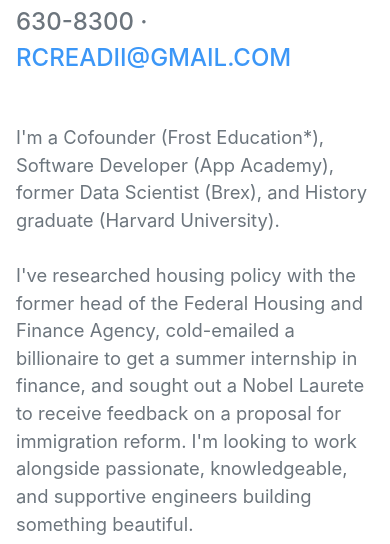
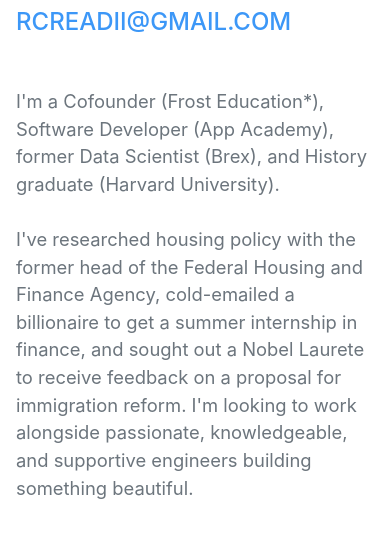
Before and after one commit to chrisreadscode/rcreadii.github.io, a plain HTML site: page index.html in a window 390 px wide. Shown: the part 358-902 px from the top of the page. Drawn offline with nearby package versions, Linux system fonts and the light colour scheme; a web font is replaced by a local one.

Commit message:
remove phone number

```diff
--- a/index.html
+++ b/index.html
@@ -46,7 +46,7 @@
                     </h1>
                     <div class="subheading mb-5">
                         <!-- 3542 Berry Street · Cheyenne Wells, CO 80810 · (317) 585-8468 · -->
-                        Boston, MA 02134 · (702) 630-8300 ·
+                        Boston, MA 02134 ·
                         <a href="mailto:rcreadii@gmail.com">rcreadii@gmail.com</a>
                     </div>
                     <p class="lead mb-5">I'm a Cofounder (Frost Education*), Software Developer (App Academy), former Data Scientist (Brex), and History graduate (Harvard University).
```
